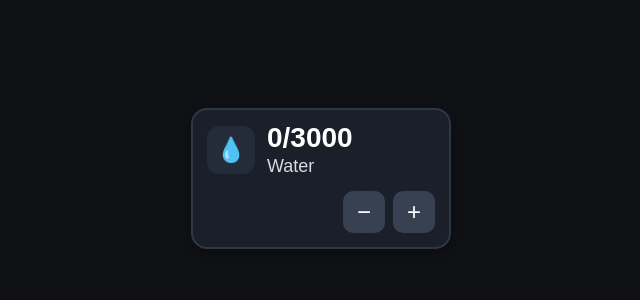
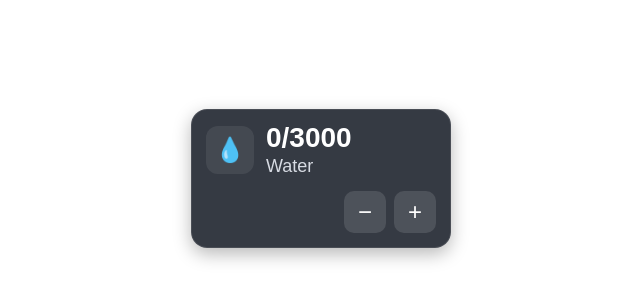
Before and after one commit to vicprocel29/notion1, a plain HTML site: page index.html in a window 1280 px wide. Shown: the part 222-522 px from the top of the page, without its empty margins (319-959 px from the left). Drawn offline with Linux system fonts and the light colour scheme.

Commit message:
Update index.html

```diff
--- a/index.html
+++ b/index.html
@@ -8,8 +8,9 @@
     html, body {
       margin: 0;
       padding: 0;
-      background: #0f1115;
+      background: transparent;
       font-family: Arial, sans-serif;
+      overflow: hidden;
     }
 
     body {
@@ -23,11 +24,13 @@
       width: 260px;
       padding: 14px;
       border-radius: 16px;
-      background: #1a1f29;
+      background: rgba(26, 31, 41, 0.88);
       color: #ffffff;
-      border: 2px solid #2f3746;
-      box-shadow: 0 4px 12px rgba(0,0,0,0.3);
+      border: 1.5px solid rgba(255,255,255,0.10);
+      box-shadow: 0 6px 18px rgba(0,0,0,0.28);
       box-sizing: border-box;
+      backdrop-filter: blur(6px);
+      -webkit-backdrop-filter: blur(6px);
     }
 
     .top {
@@ -40,7 +43,7 @@
       width: 48px;
       height: 48px;
       border-radius: 12px;
-      background: #252c39;
+      background: rgba(255,255,255,0.08);
       display: flex;
       align-items: center;
       justify-content: center;
@@ -77,12 +80,12 @@
       border-radius: 10px;
       font-size: 24px;
       cursor: pointer;
-      background: #374151;
+      background: rgba(255,255,255,0.12);
       color: white;
     }
 
     button:hover {
-      background: #4b5563;
+      background: rgba(255,255,255,0.18);
     }
   </style>
 </head>
```
